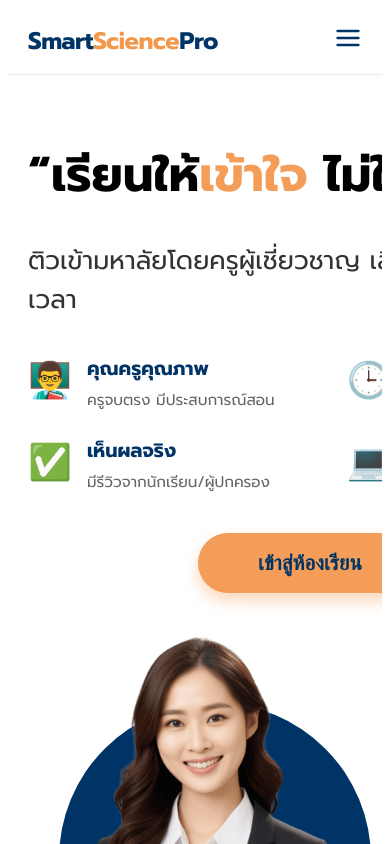
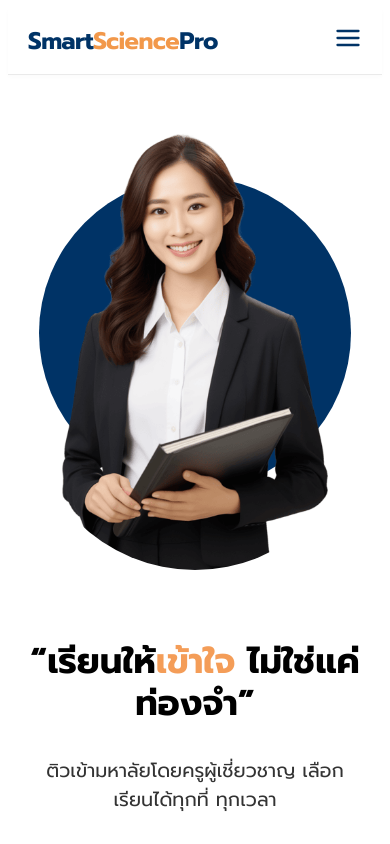
Before and after one commit to psu6810110360/Project, a React (Vite) app in the folder frontend/: page / in a window 390 px wide. Shown: the top 844 px of the page. Built offline with nearby package versions, Linux system fonts and the light colour scheme.

Commit message:
Edit HomePage to Responsive

```diff
--- /dev/null
+++ b/frontend/src/pages/Home/HomePage.css
@@ -0,0 +1,119 @@
+/* src/pages/Home/HomePage.css */
+
+/* --- Layout หลักสำหรับจอคอมพิวเตอร์ --- */
+.home-wrapper {
+  background-color: #fff;
+  min-height: calc(100vh - 80px);
+  display: flex;
+  align-items: center;
+  width: 100%;
+  overflow: hidden;
+}
+
+.home-container {
+  max-width: 1200px;
+  margin: 0 auto;
+  padding: 40px 20px;
+  display: flex;
+  align-items: center;
+  justify-content: space-between;
+  width: 100%;
+  gap: 40px;
+}
+
+.home-content {
+  flex: 1 1 600px;
+  display: flex;
+  flex-direction: column;
+  justify-content: center;
+}
+
+.home-title {
+  font-size: 3rem;
+  color: #000;
+  font-weight: bold;
+  line-height: 1.2;
+  margin-bottom: 15px;
+  white-space: nowrap; /* จอคอมห้ามตกบรรทัด */
+}
+
+.home-subtitle {
+  font-size: 1.6rem;
+  color: #333;
+  font-weight: normal;
+  margin-bottom: 35px;
+}
+
+.features-grid {
+  display: grid;
+  grid-template-columns: 1fr 1fr;
+  gap: 25px;
+  margin-bottom: 40px;
+}
+
+.cta-container {
+  display: flex;
+  justify-content: flex-start;
+  padding-left: 170px; /* ตามดีไซน์เดิมของจอคอม */
+}
+
+/* เอา Hover Effect มาใส่ใน CSS แทน โค้ดจะสะอาดขึ้นเยอะครับ */
+.btn-primary {
+  background-color: #F49D58;
+  color: #003366;
+  border: none;
+  padding: 18px 60px;
+  font-size: 1.3rem;
+  font-weight: bold;
+  border-radius: 50px;
+  cursor: pointer;
+  box-shadow: 0 8px 15px rgba(244, 157, 88, 0.4);
+  transition: all 0.3s ease;
+}
+
+.btn-primary:hover {
+  transform: translateY(-3px);
+  box-shadow: 0 12px 20px rgba(244, 157, 88, 0.5);
+}
+
+.home-image-section {
+  flex: 1 1 400px;
+  text-align: center;
+}
+
+/* =========================================
+   📱 โหมด Responsive (มือถือและแท็บเล็ต)
+   ========================================= */
+@media (max-width: 992px) {
+  .home-container {
+    flex-direction: column-reverse; /* ดันรูปภาพขึ้นไปอยู่ข้างบนข้อความ */
+    text-align: center;
+    padding-top: 20px;
+  }
+
+  .home-title {
+    font-size: 2.2rem; /* ลดขนาดฟอนต์ */
+    white-space: normal; /* ยอมให้ข้อความตกบรรทัดได้ ไม่ล้นจอ */
+  }
+
+  .home-subtitle {
+    font-size: 1.2rem;
+  }
+
+  .features-grid {
+    grid-template-columns: 1fr; /* ปรับจุดเด่นให้เรียงลงมาทีละ 1 แถว */
+    text-align: left; /* ให้ข้อความจุดเด่นชิดซ้ายอ่านง่าย */
+    max-width: 300px;
+    margin: 0 auto 40px auto;
+  }
+
+  .cta-container {
+    padding-left: 0; /* ยกเลิกการเว้นขวา 170px บนมือถือ */
+    justify-content: center; /* จัดปุ่มให้อยู่ตรงกลาง */
+  }
+
+  .btn-primary {
+    width: 100%;
+    max-width: 300px;
+  }
+}
--- a/frontend/src/pages/Home/HomePage.jsx
+++ b/frontend/src/pages/Home/HomePage.jsx
@@ -1,55 +1,26 @@
-// src/pages/HomePage.jsx
+// src/pages/Home/HomePage.jsx
 import React from 'react';
 import { Link } from 'react-router-dom';
 import heroImage from '../../assets/home-banner.png';
+import './HomePage.css'; // นำเข้าไฟล์ CSS
 
 const HomePage = () => {
   return (
-    <div style={{
-      backgroundColor: '#fff',
-      minHeight: 'calc(100vh - 80px)',
-      display: 'flex',
-      alignItems: 'center',
-      width: '100%',
-      overflow: 'hidden'
-    }}>
-      <div style={{
-        maxWidth: '1200px',
-        margin: '0 auto',
-        padding: '40px 20px',
-        display: 'flex',
-        alignItems: 'center',
-        justifyContent: 'space-between',
-        flexWrap: 'wrap',
-        width: '100%'
-      }}>
+    <div className="home-wrapper">
+      <div className="home-container">
 
         {/* ฝั่งข้อความ (ซ้ายมือ) */}
-        <div style={{
-          flex: '1 1 600px', // เพิ่มพื้นที่ฝั่งซ้ายให้กว้างขึ้นอีกนิด
-          display: 'flex',
-          flexDirection: 'column',
-          justifyContent: 'center',
-          paddingRight: '20px'
-        }}>
-          {/* ปรับ fontSize ลงเล็กน้อยเพื่อให้พอดี*/}
-          <h1 style={{
-            fontSize: '3rem',
-            color: '#000',
-            fontWeight: 'bold',
-            lineHeight: '1.2',
-            marginBottom: '15px',
-            whiteSpace: 'nowrap' // สั่งห้ามขึ้นบรรทัดใหม่
-          }}>
+        <div className="home-content">
+          <h1 className="home-title">
             “เรียนให้<span style={{ color: '#F49D58' }}>เข้าใจ</span> ไม่ใช่แค่ท่องจำ”
           </h1>
 
-          <h2 style={{ fontSize: '1.6rem', color: '#333', fontWeight: 'normal', marginBottom: '35px' }}>
+          <h2 className="home-subtitle">
             ติวเข้ามหาลัยโดยครูผู้เชี่ยวชาญ เลือกเรียนได้ทุกที่ ทุกเวลา
           </h2>
 
           {/* ส่วนจุดเด่น (Features) */}
-          <div style={{ display: 'grid', gridTemplateColumns: '1fr 1fr', gap: '25px', marginBottom: '40px' }}>
+          <div className="features-grid">
             <FeatureItem icon="👨‍🏫" title="คุณครูคุณภาพ" desc="ครูจบตรง มีประสบการณ์สอน" />
             <FeatureItem icon="🕒" title="เรียนยืดหยุ่น" desc="เรียนออนไลน์ได้ตลอดเวลา" />
             <FeatureItem icon="✅" title="เห็นผลจริง" desc="มีรีวิวจากนักเรียน/ผู้ปกครอง" />
@@ -57,29 +28,9 @@ const HomePage = () => {
           </div>
 
           {/* ปุ่ม Action */}
-          <div style={{ display: 'flex', justifyContent: 'flex-start', paddingLeft: '170px' }}>
-            <Link to="/courses" style={{ textDecoration: 'none' }}>
-              <button style={{
-                backgroundColor: '#F49D58',
-                color: '#003366',
-                border: 'none',
-                padding: '18px 60px', // เพิ่มความกว้างปุ่ม
-                fontSize: '1.3rem',
-                fontWeight: 'bold',
-                borderRadius: '50px', // ทำปุ่มให้มนสวยขึ้น
-                cursor: 'pointer',
-                boxShadow: '0 8px 15px rgba(244, 157, 88, 0.4)',
-                transition: 'all 0.3s ease'
-              }}
-              onMouseOver={(e) => {
-                e.currentTarget.style.transform = 'translateY(-3px)';
-                e.currentTarget.style.boxShadow = '0 12px 20px rgba(244, 157, 88, 0.5)';
-              }}
-              onMouseOut={(e) => {
-                e.currentTarget.style.transform = 'translateY(0)';
-                e.currentTarget.style.boxShadow = '0 8px 15px rgba(244, 157, 88, 0.4)';
-              }}
-              >
+          <div className="cta-container">
+            <Link to="/courses" style={{ textDecoration: 'none', width: '100%' }}>
+              <button className="btn-primary">
                 เข้าสู่ห้องเรียน
               </button>
             </Link>
@@ -87,7 +38,7 @@ const HomePage = () => {
         </div>
 
         {/* ฝั่งรูปภาพ (ขวามือ) */}
-        <div style={{ flex: '1 1 400px', textAlign: 'center' }}>
+        <div className="home-image-section">
             <div style={{ position: 'relative', display: 'inline-block' }}>
                 <div style={{
                     position: 'absolute',
@@ -114,11 +65,13 @@ const HomePage = () => {
                 />
             </div>
         </div>
+
       </div>
     </div>
   );
 };
 
+// Component ย่อย
 const FeatureItem = ({ icon, title, desc }) => (
   <div style={{ display: 'flex', alignItems: 'flex-start' }}>
     <div style={{ fontSize: '2.2rem', marginRight: '15px' }}>{icon}</div>
```
Also changed, not shown: 2 other files (tests, documents, lock files or other folders).
